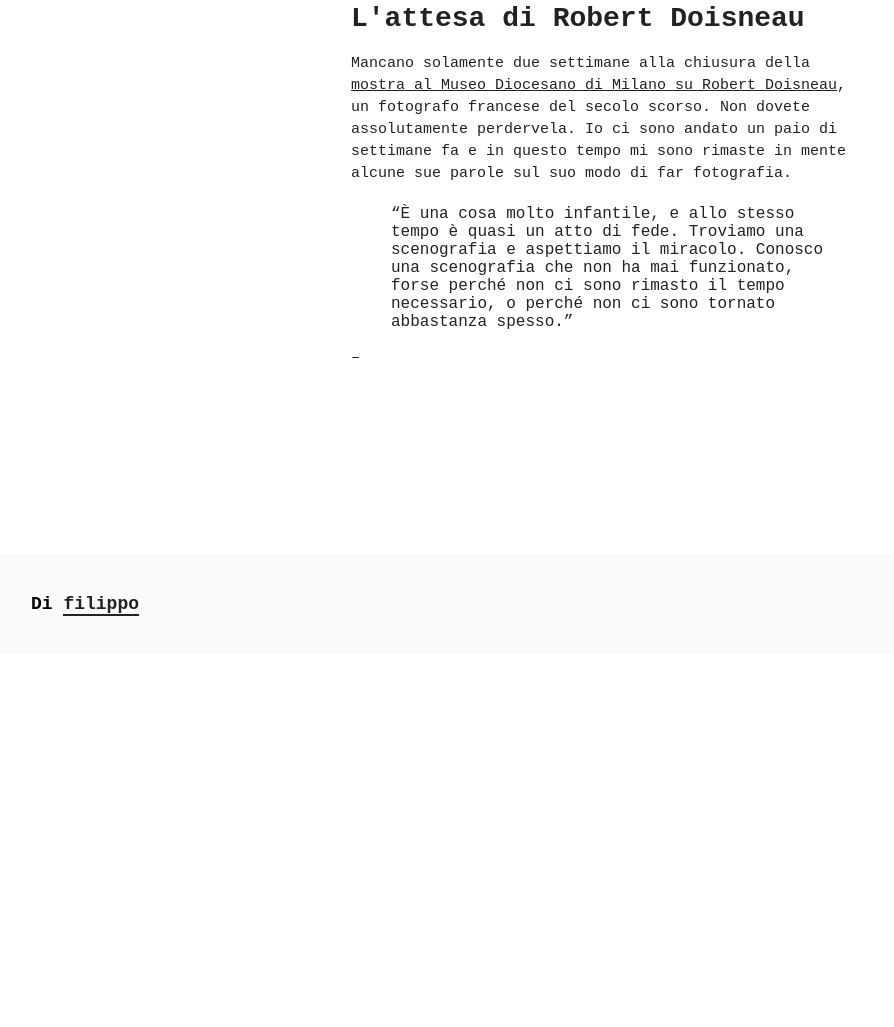
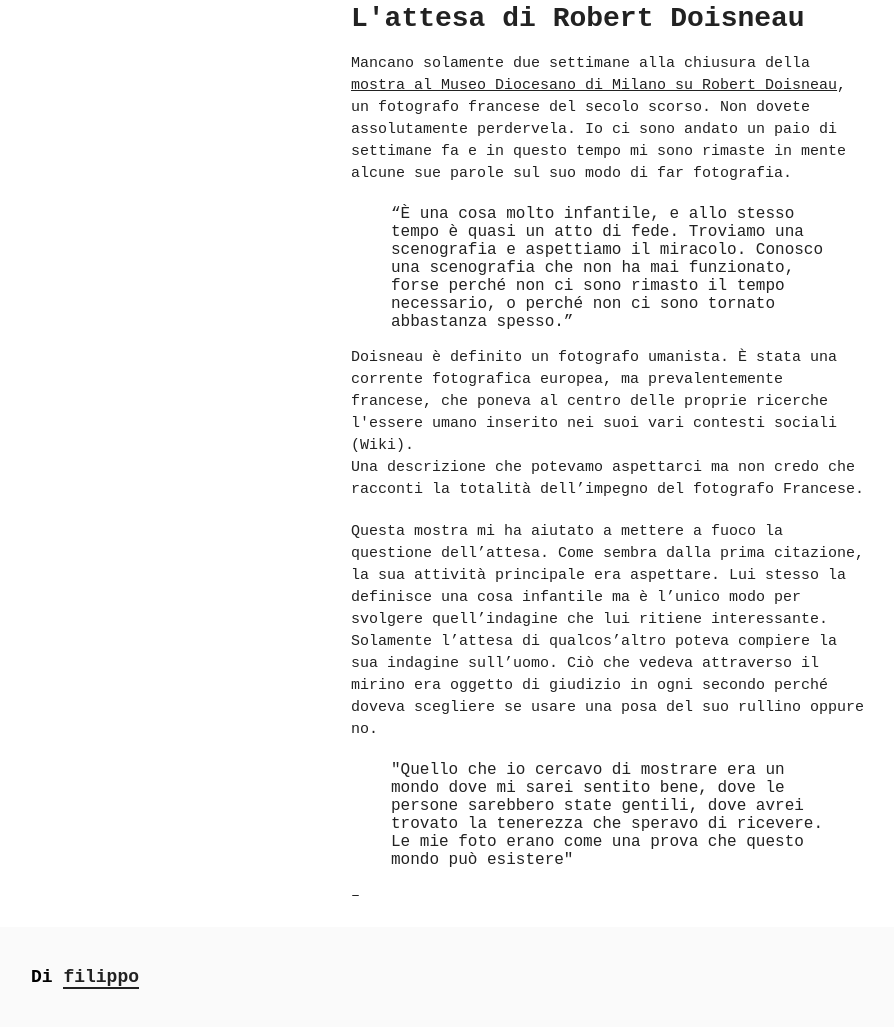
Before and after one commit to filippoim/filippoim.github.io, a plain HTML site: page articles/05/index.html in a window 1280 px wide. Shown: the part 136-1163 px from the top of the page, without its empty margins (129-1023 px from the left). Before the commit the page ends 800 px from the top, so only its background shows below. Drawn offline with Linux system fonts and the light colour scheme; a web font is replaced by a local one.

Commit message:
Update index.html

```diff
--- a/articles/05/index.html
+++ b/articles/05/index.html
@@ -65,7 +65,11 @@
 
                             <blockquote>“È una cosa molto infantile, e allo stesso tempo è quasi un atto di fede. Troviamo una scenografia e aspettiamo il miracolo. Conosco una scenografia che non ha mai funzionato, forse perché non ci sono rimasto il tempo necessario, o perché non ci sono tornato abbastanza spesso.”</blockquote>
 
-
+                            <p>Doisneau è definito un fotografo umanista. È stata una corrente fotografica europea, ma prevalentemente francese, che poneva al centro delle proprie ricerche l'essere umano inserito nei suoi vari contesti sociali (Wiki). <br>
+                                Una descrizione che potevamo aspettarci ma non credo che racconti la totalità dell’impegno del fotografo Francese.</p>
+                            <p>Questa mostra mi ha aiutato a mettere a fuoco la questione dell’attesa. Come sembra dalla prima citazione, la sua attività principale era aspettare. Lui stesso la definisce una cosa infantile ma è l’unico modo per svolgere quell’indagine che lui ritiene interessante. Solamente l’attesa di qualcos’altro poteva compiere la sua indagine sull’uomo.
+                                Ciò che vedeva attraverso il mirino era oggetto di giudizio in ogni secondo perché doveva scegliere se usare una posa del suo rullino oppure no.</p>
+                            <blockquote>"Quello che io cercavo di mostrare era un mondo dove mi sarei sentito bene, dove le persone sarebbero state gentili, dove avrei trovato la tenerezza che speravo di ricevere. Le mie foto erano come una prova che questo mondo può esistere"</blockquote>
                         <p>&ndash;</p>
             </div>
             </div>
```
